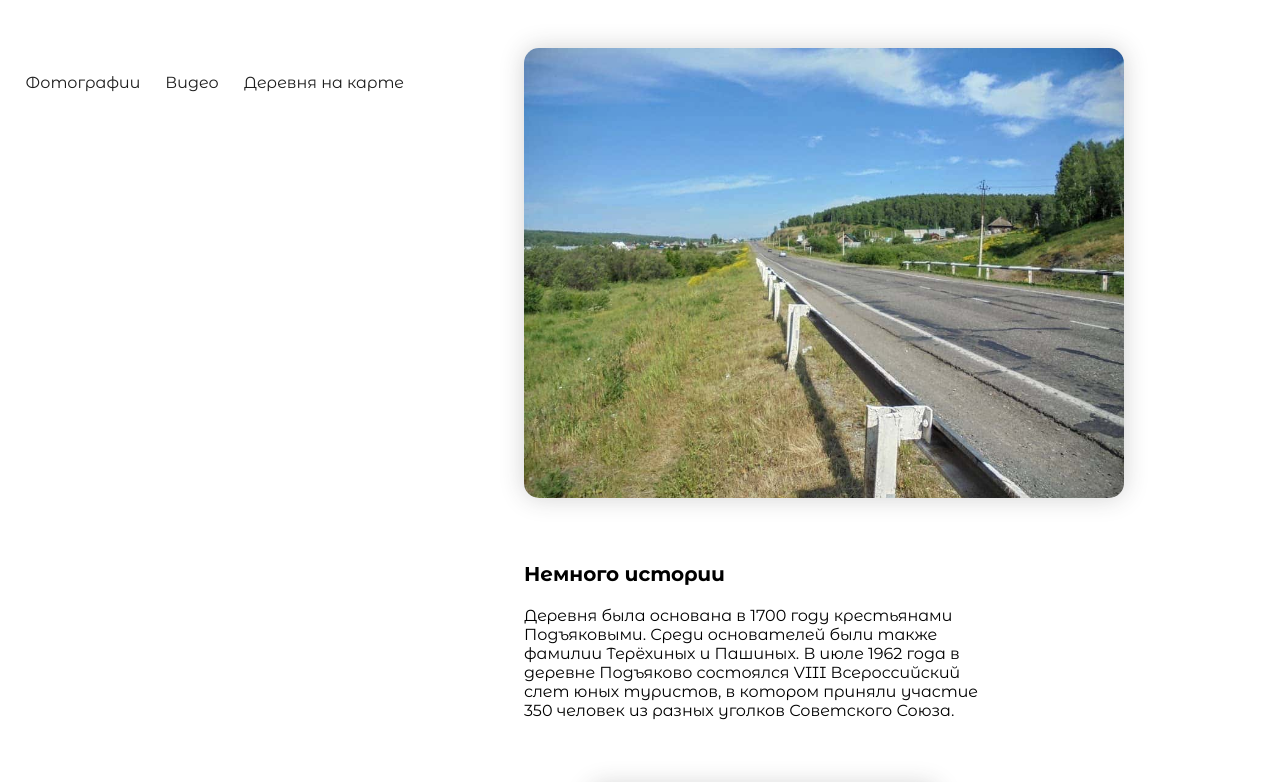
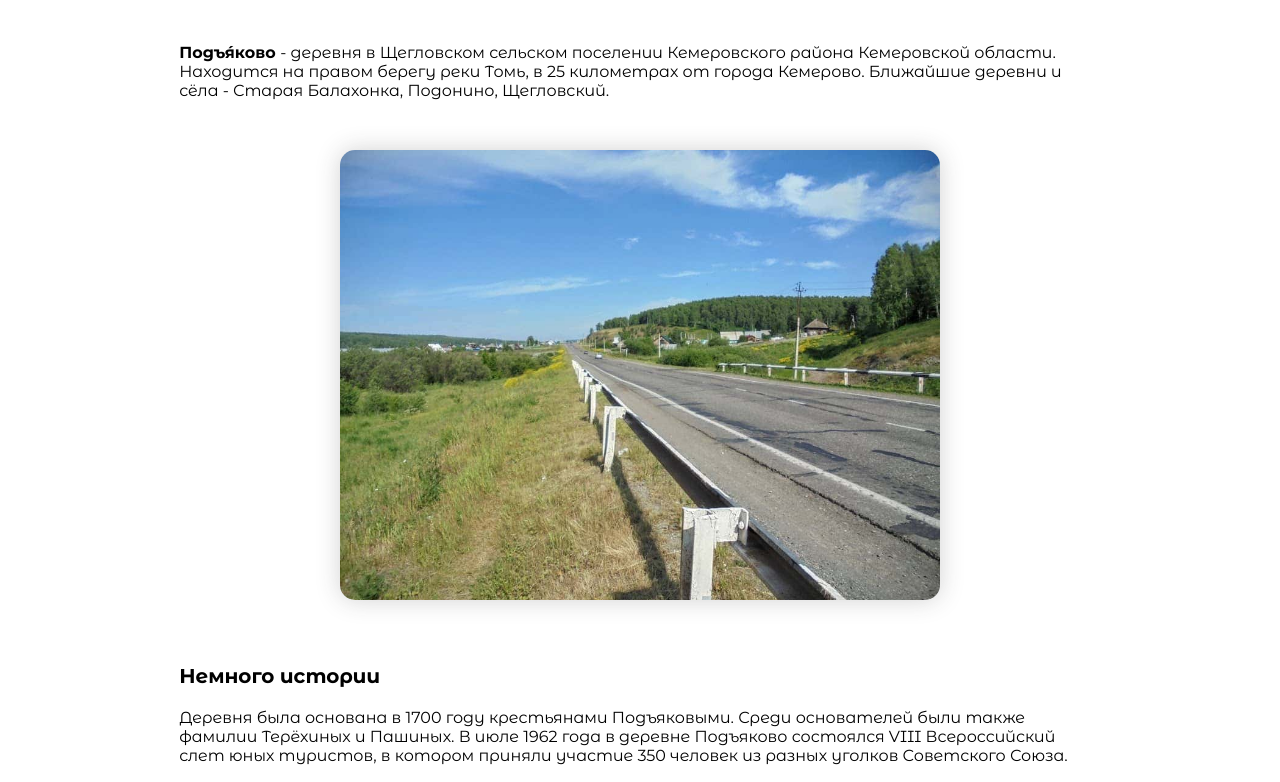
Before and after one commit to Podyakovo42/Podyakovo42.github.io, a plain HTML site: page index.html in a window 1280 px wide. Shown: the part 167-949 px from the top of the page. Drawn offline with nearby package versions, Linux system fonts and the light colour scheme.

Commit message:
Update style.css

```diff
--- a/style.css
+++ b/style.css
@@ -18,8 +18,8 @@ body{
     min-width: 70%;
     max-width: 90%;
     margin: 0 auto;
-    display:flex;
-    flex-direction: colum;
+
+
 }
 .header{
     width: 100%;
@@ -72,7 +72,7 @@ hr{
     height: 100%;
     padding-top: 20px;
     padding-bottom: 70px;
-    flex-grow: 1;
+
 }
 .width-index-main{
     margin: 0 auto;
```
